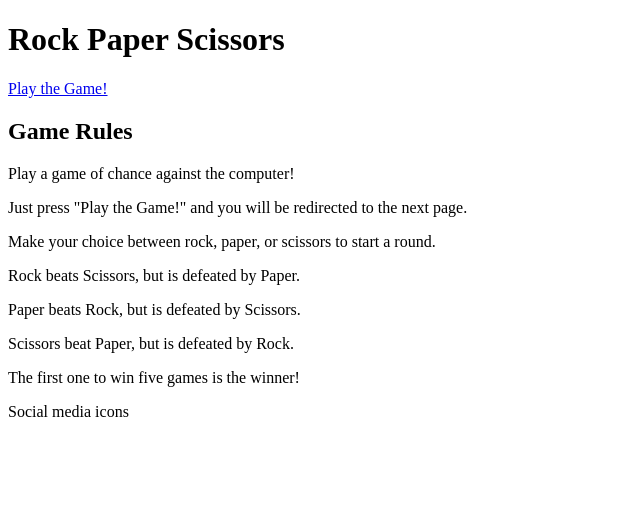
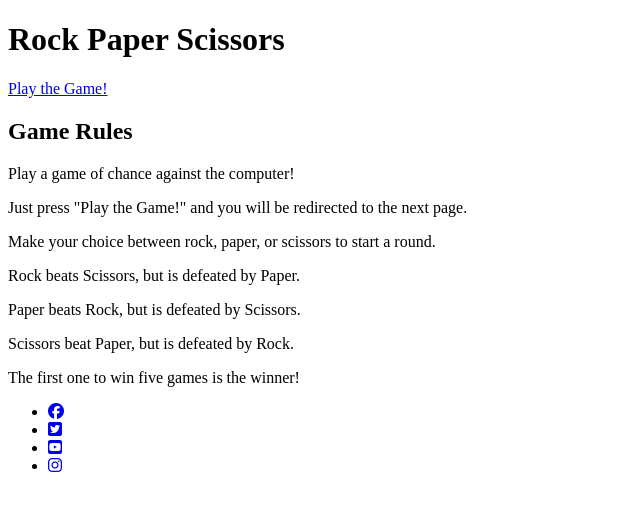
Before and after one commit to StephanieJFogelvik/ci-project2, a plain HTML site: page index.html in a window 1280 px wide. Shown: the whole page, without its empty margins (0-640 px from the left). Drawn offline with Linux system fonts and the light colour scheme.

Commit message:
Add social media links to footer, and aria-labels to internal links

```diff
--- a/index.html
+++ b/index.html
@@ -13,7 +13,10 @@
 </head>
 <body>
     <h1 class="heading">Rock Paper Scissors</h1>
-    <a href="game.html">Play the Game!</a>
+    <!-- Link to Game Page-->
+    <a href="game.html" aria-label="Takes you to the game page">Play the Game!</a>
+
+    <!-- Rules Section-->
     <div class="rules">
     <h2 class="rules">Game Rules</h2>
     <p>Play a game of chance against the computer!</p>
@@ -25,7 +28,27 @@
     <p>The first one to win five games is the winner!</p>
     </div>
 
-    <footer>Social media icons</footer>
+    <!-- footer-->
+    <footer>
+        <ul class="social-networks">
+            <li>
+                <a href="https://facebook.com" target="_blank" rel="noopener"
+                    aria-label="Visit our Facebook page (opens in a new tab)"><i class="fab fa-facebook"></i></a>
+            </li>
+            <li>
+                <a href="https://twitter.com" target="_blank" rel="noopener"
+                    aria-label="Visit our Twitter page (opens in a new tab)"><i class="fab fa-twitter-square"></i></a>
+            </li>
+            <li>
+                <a href="https://youtube.com" target="_blank" rel="noopener"
+                    aria-label="Visit our YouTube page (opens in a new tab)"><i class="fab fa-youtube-square"></i></a>
+            </li>
+            <li>
+                <a href="https://instagram.com" target="_blank" rel="noopener"
+                    aria-label="Visit our Instagram page (opens in a new tab)"><i class="fab fa-instagram"></i></a>
+            </li>
+        </ul>
+    </footer>
 
    <script src="assets/js/script.js"></script>
 </body>
```
Also changed, not shown: game.html (+21 -2 lines).
